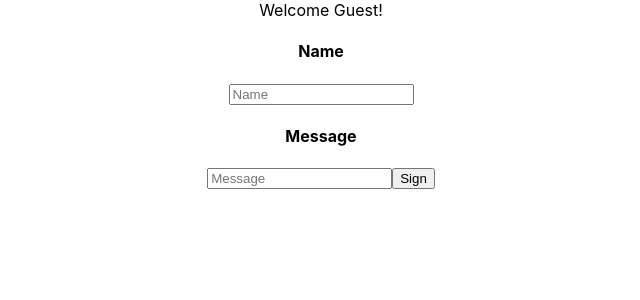
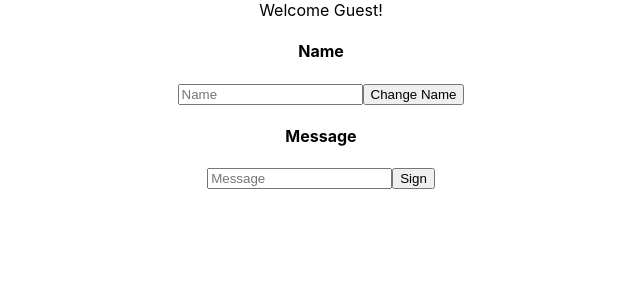
Before and after one commit to kevindo1/adv-react-guestbook, a React (Create React App) app: page / in a window 1280 px wide. Shown: the top 300 px of the page, without its empty margins (319-959 px from the left). Built offline with nearby package versions, Linux system fonts and the light colour scheme.

Commit message:
change name button

```diff
--- a/src/components/Form.jsx
+++ b/src/components/Form.jsx
@@ -23,6 +23,10 @@ export default function Form() {
     updateGuest();
   };
 
+  const handleNewName = () => {
+    setUsers(name);
+  };
+
   return (
     <>
       <form onSubmit={handleSubmit}>
@@ -34,6 +38,7 @@ export default function Form() {
             value={name}
             onChange={(e) => setName(e.target.value)}
           ></input>
+          <button onSubmit={handleNewName}>Change Name</button>
         </label>
         <label>
           <h4>Message</h4>
```
